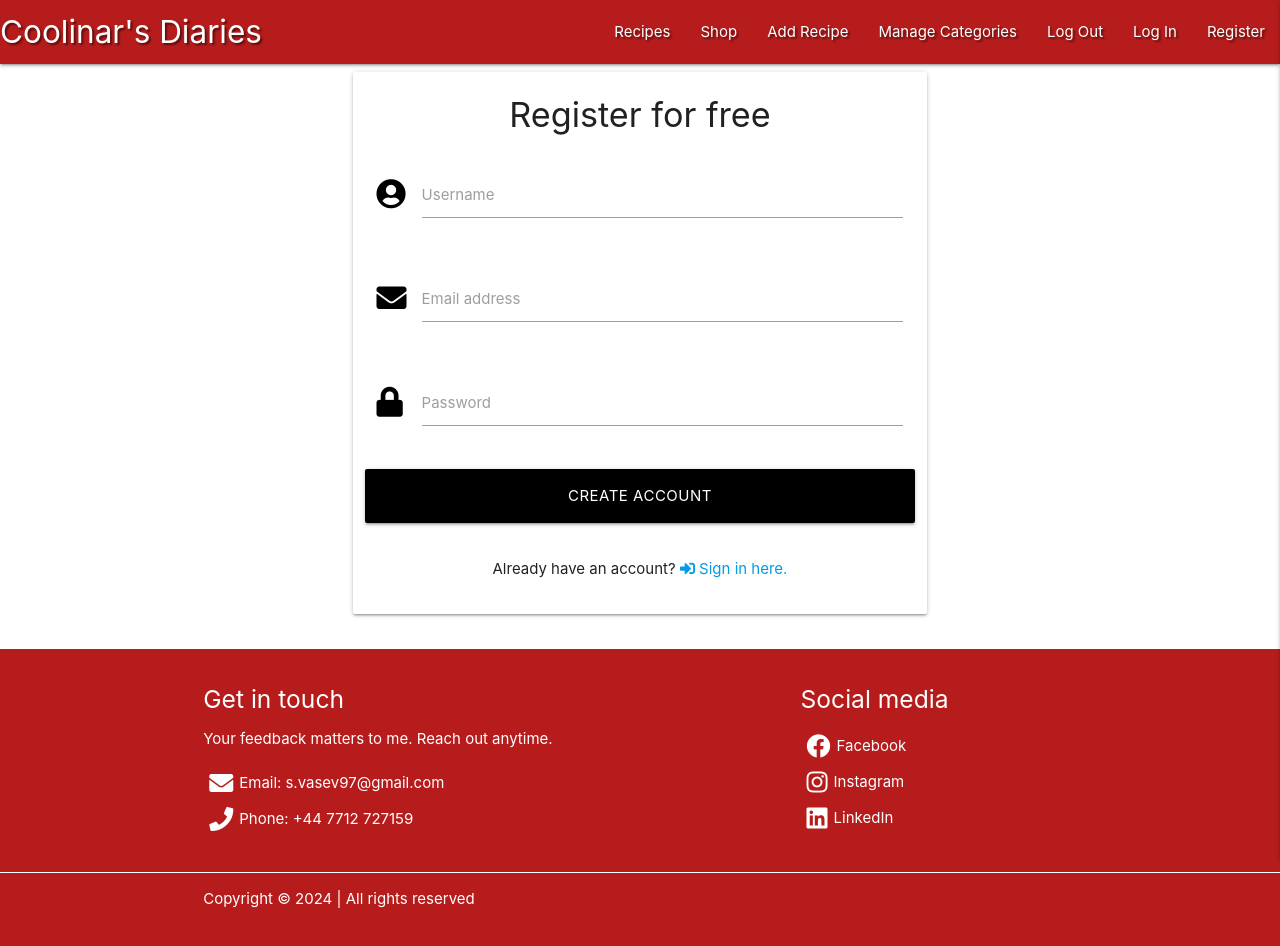
After one commit to StanimirVasev/recipe-book-ci-project, a Flask app: page /register in a window 1280 px wide. The commit adds this page. Run offline with Flask 3, Linux system fonts and the light colour scheme; some libraries are stand-ins or nearby versions.

Commit message:
Created registration page and functionality and flash messages

```diff
--- a/app.py
+++ b/app.py
@@ -25,6 +25,40 @@ def get_recipes():
     return render_template("recipes.html", recipes=recipes)
 
 
+@app.route("/register", methods=["GET", "POST"])
+def register():
+    if request.method == "POST":
+        # Check if username or email is already in use
+        existing_user = mongo.db.users.find_one(
+            {"username": request.form.get("username").lower()})
+        # Show error message if username is already in use
+        if existing_user:
+            flash("Username already in use. Please try again.")
+
+            return redirect(url_for("register"))
+
+        existing_email = mongo.db.users.find_one(
+            {"email": request.form.get("email").lower()})
+        # Show error message if email address is already in use
+        if existing_email:
+            flash("Email already in use. Please try again.")
+            return redirect(url_for("register"))
+
+        # Registers new user in MongoDB
+
+        register = {
+            "username": request.form.get("username").lower(),
+            "email": request.form.get("email").lower(),
+            "password": generate_password_hash(request.form.get("password"))
+            }
+        mongo.db.users.insert_one(register)
+
+        # Put the new user into 'session' cookie
+        session["user"] = request.form.get("username").lower()
+        flash("You account has been created!")
+    return render_template("register.html")
+
+
 if __name__ == "__main__":
     app.run(host=os.environ.get("IP"),
             port=int(os.environ.get("PORT")),
--- a/static/css/style.css
+++ b/static/css/style.css
@@ -2,6 +2,26 @@
 
 .text-shadow {
     text-shadow: 2px 2px 2px rgba(0, 0, 0, 0.5);
+}
+
+/* Flash messages */
+
+.flash_messages {
+    line-height: 3;
+    background-color: black;
+    color: white;
+        padding: 5px 10px 10px 10px;
+}
+
+/* Registration page */
+
+.register-message {
+    margin-top: 0px;
+    padding-bottom: 10px;
+}
+
+.account-message {
+    margin-bottom: -10px;
 }
 
 /* Sticky footer */
--- a/templates/base.html
+++ b/templates/base.html
@@ -26,7 +26,7 @@
                         <li><a href="#">Manage Categories</a></li>
                         <li><a href="#">Log Out</a></li>
                         <li><a href="#">Log In</a></li>
-                        <li><a href="#">Register</a></li>
+                        <li><a href="{{ url_for('register') }}">Register</a></li>
 				</ul>
 			</div>
 		</nav>
@@ -43,9 +43,22 @@
                 <li><a href="#">Manage Categories</a></li>
                 <li><a href="#">Log Out</a></li>
                 <li><a href="#">Log In</a></li>
-                <li><a href="#">Register</a></li>
+                <li><a href="{{ url_for('register') }}">Register</a></li>
 		</ul>
 	</header>
+
+      <!-- Display flash messages -->
+      <section>
+        {% with messages = get_flashed_messages() %}
+            {% if messages %}
+                {% for message in messages %}
+                    <div class="row flash_messages">
+                        <h5 class="center-align">{{ message }}</h4>
+                    </div>
+                {% endfor %}
+            {% endif %}
+        {% endwith %}
+    </section>
 
     <!-- Main content-->
     <main class="container">
--- /dev/null
+++ b/templates/register.html
@@ -0,0 +1,56 @@
+{% extends "base.html" %}
+{% block content %}
+
+    <div class="row">
+        <form class="col s12 m8 offset-m2" method="POST" action="{{ url_for('register') }}">
+            <div class="card-panel">
+                <!-- Register heading inside the card panel -->
+                <h4 class="register-message center-align">Register for free</h3>
+
+                <!-- Username input field -->
+                <div class="row">
+                    <div class="input-field col s12">
+                        <i class="fas fa-user-circle prefix black-text"></i>
+                        <input id="username" name="username" type="text" minlength="5"
+                            maxlength="15" pattern="^[a-zA-Z0-9]{5,15}$" class="validate" required>
+                        <label for="username">Username</label>
+                    </div>
+                </div>
+
+                <!-- Email input field -->
+                <div class="row">
+                    <div class="input-field col s12">
+                        <i class="fas fa-envelope prefix black-text"></i>
+                        <input id="email" name="email" type="email" class="validate" required>
+                        <label for="email">Email address</label>
+                    </div>
+                </div>
+
+                <!-- Password input field -->
+                <div class="row">
+                    <div class="input-field col s12">
+                        <i class="fas fa-lock prefix black-text"></i>
+                        <input id="password" name="password" type="password" minlength="5"
+                            maxlength="15" pattern="^[a-zA-Z0-9]{5,15}$" class="validate" required>
+                        <label for="password">Password</label>
+                    </div>
+                </div>
+
+                <!-- Register button -->
+                <div class="row">
+                    <button type="submit" class="col s12 btn-large black white-text">
+                        Create account
+                    </button>
+                </div>
+
+                <!-- Already have an account message -->
+                <div class="row">
+                    <div class="col s12 center-align">
+                        <p class="account-message">Already have an account? <a href="#"><i class="fas fa-sign-in-alt"></i> Sign in here.</a></p>
+                    </div>
+                </div>
+            </div>
+        </form>
+    </div>
+
+{% endblock %}
```
